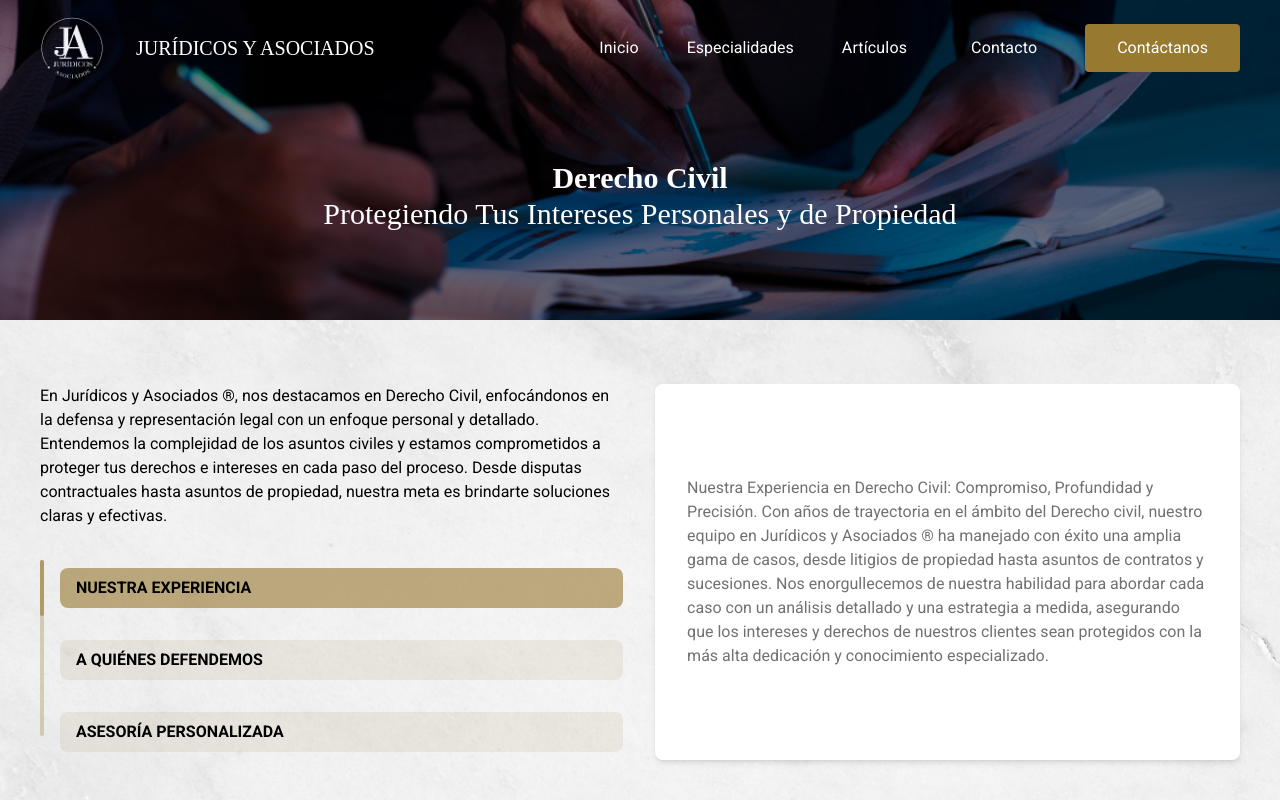
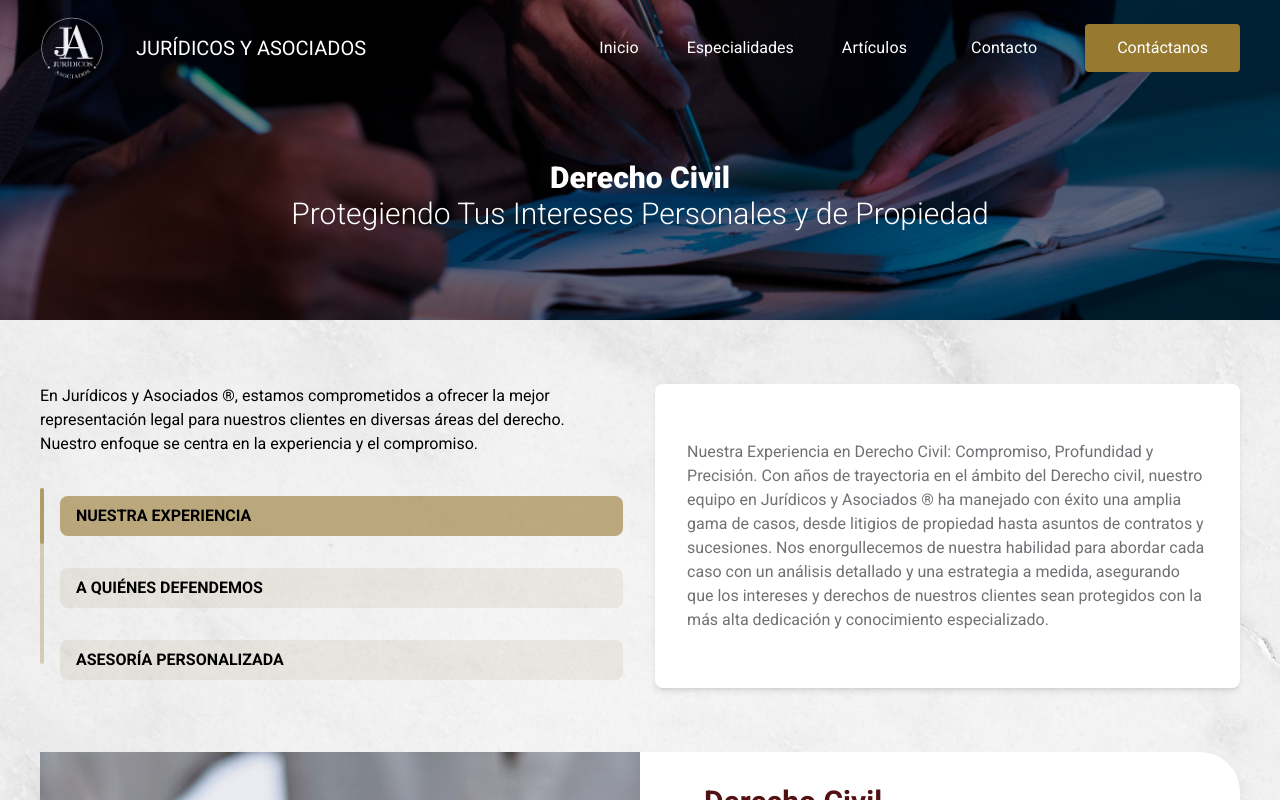
Before and after one commit to jojanes011/pruebajuridicos, a Next.js app: page /servicios/derecho-civil in a window 1280 px wide. Shown: the top 800 px of the page. Built offline with nearby package versions, Linux system fonts and the light colour scheme.

Commit message:
mejoras 2.0

```diff
--- a/src/app/contacto/page.tsx
+++ b/src/app/contacto/page.tsx
@@ -35,7 +35,7 @@ const page = () => {
                 icon="/icons/phone.svg"
                 color="bg-primary"
                 margin="ml-4"
-                title="304-299-9249"
+                title="320-315-6182"
               />
             </div>
           </div>
--- a/src/app/servicios/[slug]/page.tsx
+++ b/src/app/servicios/[slug]/page.tsx
@@ -1,3 +1,4 @@
+"use client"
 import ContactForm from "@/src/components/global/contact/ContactForm";
 import Experience from "@/src/components/servicios/Experience";
 import Service from "@/src/components/servicios/Service";
@@ -165,9 +166,81 @@ const ServicePage = ({ params }: { params: { slug: string } }) => {
     }
   };
 
+  const renderExperienceContent = () => {
+    switch (slug) {
+      case "derecho-civil":
+        return [
+          {
+            title: "NUESTRA EXPERIENCIA",
+            text: "Nuestra Experiencia en Derecho Civil: Compromiso, Profundidad y Precisión. Con años de trayectoria en el ámbito del Derecho civil, nuestro equipo en Jurídicos y Asociados ® ha manejado con éxito una amplia gama de casos, desde litigios de propiedad hasta asuntos de contratos y sucesiones. Nos enorgullecemos de nuestra habilidad para abordar cada caso con un análisis detallado y una estrategia a medida, asegurando que los intereses y derechos de nuestros clientes sean protegidos con la más alta dedicación y conocimiento especializado.",
+          },
+          {
+            title: "A QUIÉNES DEFENDEMOS",
+            text: "Defendemos a una amplia variedad de clientes, desde individuos hasta familias y empresas. Nuestro enfoque se centra en proporcionar representación legal a quienes enfrentan desafíos en asuntos de propiedad, contratos, sucesiones y otros litigios civiles. Nos esforzamos por entender y atender las necesidades específicas de cada cliente, ya sea una persona que busca proteger sus activos personales, una familia en medio de una disputa de herencia, o una empresa que necesita asesoramiento en complejas transacciones legales.",
+          },
+          {
+            title: "ASESORÍA PERSONALIZADA",
+            text: "Ofrecemos una asesoría personalizada en Derecho Civil, atendiendo los detalles de cada caso. Nos dedicamos a entender no solo los aspectos legales, sino también las circunstancias personales del cliente, para desarrollar una estrategia sólida y efectiva.",
+          },
+        ];
+      case "derecho-de-familia":
+        return [
+          {
+            title: "NUESTRA EXPERIENCIA",
+            text: "Con años de experiencia en Derecho de Familia, en Jurídicos y Asociados ® entendemos la sensibilidad de los asuntos familiares y trabajamos con dedicación para ofrecer soluciones justas y equitativas. Desde disputas de custodia hasta divisiones de bienes, nuestro equipo está comprometido a brindar apoyo integral en cada caso.",
+          },
+          {
+            title: "A QUIÉNES DEFENDEMOS",
+            text: "Asistimos a personas, parejas y familias en momentos cruciales, ya sea en procesos de divorcio, custodia, o asuntos de sucesiones. Nos esforzamos por ofrecer un trato humano y personalizado, defendiendo siempre el bienestar y los intereses de nuestros clientes.",
+          },
+          {
+            title: "ASESORÍA PERSONALIZADA",
+            text: "Ofrecemos una asesoría personalizada en Derecho de Familia, asegurando que nuestros clientes reciban el apoyo necesario para resolver sus conflictos familiares de manera justa y sin confrontaciones innecesarias.",
+          },
+        ];
+      case "derecho-penal":
+        return [
+          {
+            title: "NUESTRA EXPERIENCIA",
+            text: "Nuestro equipo de Derecho Penal en Jurídicos y Asociados ® se especializa en la defensa de casos complejos y delicados, ofreciendo una defensa sólida y fundamentada. Con un enfoque ético y profesional, protegemos los derechos de nuestros clientes en cada etapa del proceso penal.",
+          },
+          {
+            title: "A QUIÉNES DEFENDEMOS",
+            text: "Defendemos a personas acusadas de delitos, desde casos de menor gravedad hasta delitos graves. Nuestra meta es asegurar una defensa justa y competente para nuestros clientes, abordando cada caso con responsabilidad y dedicación.",
+          },
+          {
+            title: "ASESORÍA PERSONALIZADA",
+            text: "Entendemos el impacto de enfrentar cargos penales. Brindamos asesoría y representación legal ajustada a las circunstancias de cada cliente, buscando siempre una defensa eficaz y una solución justa.",
+          },
+        ];
+      case "derecho-laboral":
+        return [
+          {
+            title: "NUESTRA EXPERIENCIA",
+            text: "Con un profundo conocimiento del Derecho Laboral, en Jurídicos y Asociados ® hemos trabajado con empresas y trabajadores para resolver disputas y asegurar el cumplimiento de sus derechos. Desde la creación de contratos hasta la defensa en tribunales laborales, nuestro equipo está preparado para ofrecer apoyo efectivo.",
+          },
+          {
+            title: "A QUIÉNES DEFENDEMOS",
+            text: "Ofrecemos asesoría tanto a empleadores como a empleados en temas laborales. Nuestros servicios incluyen desde la defensa en conflictos laborales hasta la adecuación de reglamentos internos y representación en juicios.",
+          },
+          {
+            title: "ASESORÍA PERSONALIZADA",
+            text: "Nos esforzamos por entender las particularidades de cada caso laboral, proporcionando asesoría ajustada a las necesidades y objetivos de nuestros clientes, asegurando la protección de sus derechos.",
+          },
+        ];
+      default:
+        return [
+          {
+            title: "Experiencia no encontrada",
+            text: "No se encontró experiencia para este servicio.",
+          },
+        ];
+    }
+  };
+
   return (
     <section className="w-full px-4 flex flex-col items-center space-y-16 py-16 bg-texture">
-      <Experience />
+      <Experience content={renderExperienceContent()} />
       {renderServices()}
       <h4 className="font-bold text-3xl text-center text-black pt-32">
         ¿Consultas? Póngase en contacto con nosotros
--- a/src/components/global/header/Header.tsx
+++ b/src/components/global/header/Header.tsx
@@ -75,7 +75,7 @@ export default function Header({ showBorder = true, hasBackground = false }) {
               width={64}
               height={64}
             />
-            <h1 className="font-merriweather text-xl">JURÍDICOS Y ASOCIADOS</h1>
+            <h1 className=" text-xl">JURÍDICOS Y ASOCIADOS</h1>
           </Link>
         </div>
 
--- a/src/components/global/title/Title.tsx
+++ b/src/components/global/title/Title.tsx
@@ -31,10 +31,10 @@ const Title: FC<TitleProps> = ({
           className="absolute z-20 brightness-50" // La imagen de fondo con opacidad
         />
         <div className="relative z-30 flex-col">
-          <h1 className="font-merriweather text-3xl font-black pt-16 text-center">
+          <h1 className=" text-3xl font-black pt-16 text-center">
             {title}
           </h1>
-          <h2 className="font-merriweather text-3xl text-center font-light">
+          <h2 className=" text-3xl text-center font-light">
             {subtitle}
           </h2>
         </div>
--- a/src/components/initial/cases/Cases.tsx
+++ b/src/components/initial/cases/Cases.tsx
@@ -30,11 +30,11 @@ const Cases = () => {
             <p className="text-xl font-bold">AÑOS</p>
           </div>
           <div className="w-full sm:w-[300px] py-8 bg-white bg-opacity-10 mr-0.5 text-center">
-            <p className="text-4xl font-bold">300+</p>
+            <p className="text-4xl font-bold">5000+</p>
             <p className="text-xl font-bold">PROCESOS</p>
           </div>
           <div className="w-full sm:w-[300px] py-8 sm:rounded-b-none sm:rounded-e-2xl rounded-b-2xl bg-white bg-opacity-10 text-center">
-            <p className="text-4xl font-bold">300+</p>
+            <p className="text-4xl font-bold">5000+</p>
             <p className="text-xl font-bold">CLIENTES</p>
           </div>
         </div>
--- a/src/components/initial/hero/Hero.tsx
+++ b/src/components/initial/hero/Hero.tsx
@@ -12,10 +12,10 @@ const Hero = () => {
       >
         <div className="flex flex-row justify-between">
           <div>
-            <h1 className="font-merriweather text-2xl sm:text-4xl mb-7 mt-20 mx-4">
+            <h1 className=" text-2xl sm:text-4xl mb-7 mt-20 mx-4">
               JURÍDICOS Y ASOCIADOS ®
             </h1>
-            <p className="font-merriweather text-2xl sm:text-4xl w-auto sm:w-96 pl-3 sm:pl-6 border-l-4 border-secondary mx-4">
+            <p className=" text-2xl sm:text-4xl w-auto sm:w-96 pl-3 sm:pl-6 border-l-4 border-secondary mx-4">
               Soluciones Reales A<br />
               Problemas Reales
             </p>
--- a/src/components/servicios/Experience.tsx
+++ b/src/components/servicios/Experience.tsx
@@ -1,24 +1,8 @@
-"use client";
 import React, { useState } from "react";
 import { Fade } from "react-awesome-reveal";
 
-const Experience = () => {
+const Experience = ({ content }: any) => {
   const [activeButton, setActiveButton] = useState(0);
-
-  const buttonTexts = [
-    {
-      title: "NUESTRA EXPERIENCIA",
-      text: "Nuestra Experiencia en Derecho Civil: Compromiso, Profundidad y Precisión. Con años de trayectoria en el ámbito del Derecho civil, nuestro equipo en Jurídicos y Asociados ® ha manejado con éxito una amplia gama de casos, desde litigios de propiedad hasta asuntos de contratos y sucesiones. Nos enorgullecemos de nuestra habilidad para abordar cada caso con un análisis detallado y una estrategia a medida, asegurando que los intereses y derechos de nuestros clientes sean protegidos con la más alta dedicación y conocimiento especializado.",
-    },
-    {
-      title: "A QUIÉNES DEFENDEMOS",
-      text: "Defendemos a una amplia variedad de clientes, desde individuos hasta familias y empresas. Nuestro enfoque se centra en proporcionar representación legal a quienes enfrentan desafíos en asuntos de propiedad, contratos, sucesiones y otros litigios civiles. Nos esforzamos por entender y atender las necesidades específicas de cada cliente, ya sea una persona que busca proteger sus activos personales, una familia en medio de una disputa de herencia, o una empresa que necesita asesoramiento en complejas transacciones legales. Nuestra misión es garantizar que cada cliente reciba una representación legal compasiva, personalizada y eficaz, independientemente de la naturaleza o el tamaño de su caso.",
-    },
-    {
-      title: "ASESORÍA PERSONALIZADA",
-      text: "En Jurídicos y Asociados ®, entendemos que enfrentarse a cargos penales puede ser una de las experiencias más desafiantes y estresantes. Por eso, ofrecemos una asesoría penal totalmente personalizada. Cada cliente recibe una atención detallada y un enfoque adaptado a su situación única. Nos dedicamos a entender no solo los detalles legales de tu caso, sino también tus circunstancias personales, trabajando contigo para desarrollar una estrategia de defensa sólida y efectiv",
-    },
-  ];
 
   const handleButtonClick = (buttonKey: any) => {
     setActiveButton(buttonKey);
@@ -29,21 +13,18 @@ const Experience = () => {
       <div className="flex flex-col sm:flex-row space-x-0 sm:space-x-8 space-y-8 sm:space-y-0 text-black w-full sm:w-[1200px] mx-auto">
         <div className="flex flex-col space-y-8 w-full sm:w-1/2">
           <p>
-            En Jurídicos y Asociados ®, nos destacamos en Derecho Civil,
-            enfocándonos en la defensa y representación legal con un enfoque
-            personal y detallado. Entendemos la complejidad de los asuntos
-            civiles y estamos comprometidos a proteger tus derechos e intereses
-            en cada paso del proceso. Desde disputas contractuales hasta asuntos
-            de propiedad, nuestra meta es brindarte soluciones claras y
-            efectivas.
+            En Jurídicos y Asociados ®, estamos comprometidos a ofrecer la mejor
+            representación legal para nuestros clientes en diversas áreas del
+            derecho. Nuestro enfoque se centra en la experiencia y el
+            compromiso.
           </p>
           <div className="flex flex-row">
             <div className="w-1 h-48 sm:h-44 bg-secondary bg-opacity-30 rounded-full" />
             <div className="flex flex-col space-y-4 w-full font-bold pl-4">
-              {buttonTexts.map((element, index) => (
+              {content.map((element: any, index: any) => (
                 <div key={index} className="flex flex-row items-center">
                   <div
-                    className={`w-1 h-14  -ml-5 rounded-full ${
+                    className={`w-1 h-14 -ml-5 rounded-full ${
                       activeButton === index && "bg-secondary bg-opacity-60"
                     }`}
                   />
@@ -61,7 +42,7 @@ const Experience = () => {
           </div>
         </div>
         <div className="rounded-lg bg-white shadow-md text-tertiary py-8 px-8 w-full sm:w-1/2 flex flex-row items-center">
-          <p>{buttonTexts[activeButton].text}</p>
+          <p>{content[activeButton].text}</p>
         </div>
       </div>
     </Fade>
--- a/src/components/servicios/Service.tsx
+++ b/src/components/servicios/Service.tsx
@@ -20,7 +20,7 @@ const Service = ({
       <div className="flex flex-col sm:flex-row justify-normal sm:justify-between w-full sm:w-[1200px] mx-auto bg-white rounded-b-[40px] sm:rounded-r-[40px] shadow-xl">
         <div className="flex flex-col space-y-4 sm:space-y-8 py-4 sm:py-8 px-4 sm:px-16 w-full sm:w-1/2 order-2 sm:order-1">
           <div>
-            <h3 className="font-merriweather text-xl sm:text-3xl underline text-primary font-bold">
+            <h3 className=" text-xl sm:text-3xl underline text-primary font-bold">
               {title}
             </h3>
           </div>
--- a/src/components/team/Team.tsx
+++ b/src/components/team/Team.tsx
@@ -20,7 +20,7 @@ const Team = () => {
         <TeamMember
           colSpan="col-span-1 sm:col-span-3"
           title="Jairo Iván Florez Guerrero"
-          job="Fundador de la firma"
+          job="Director General"
           img="/images/equipo/jairo2.jpg"
         />
         <TeamMember
```
Also changed, not shown: src/components/initial/services/ServiceSection.tsx (+12 -6 lines).
